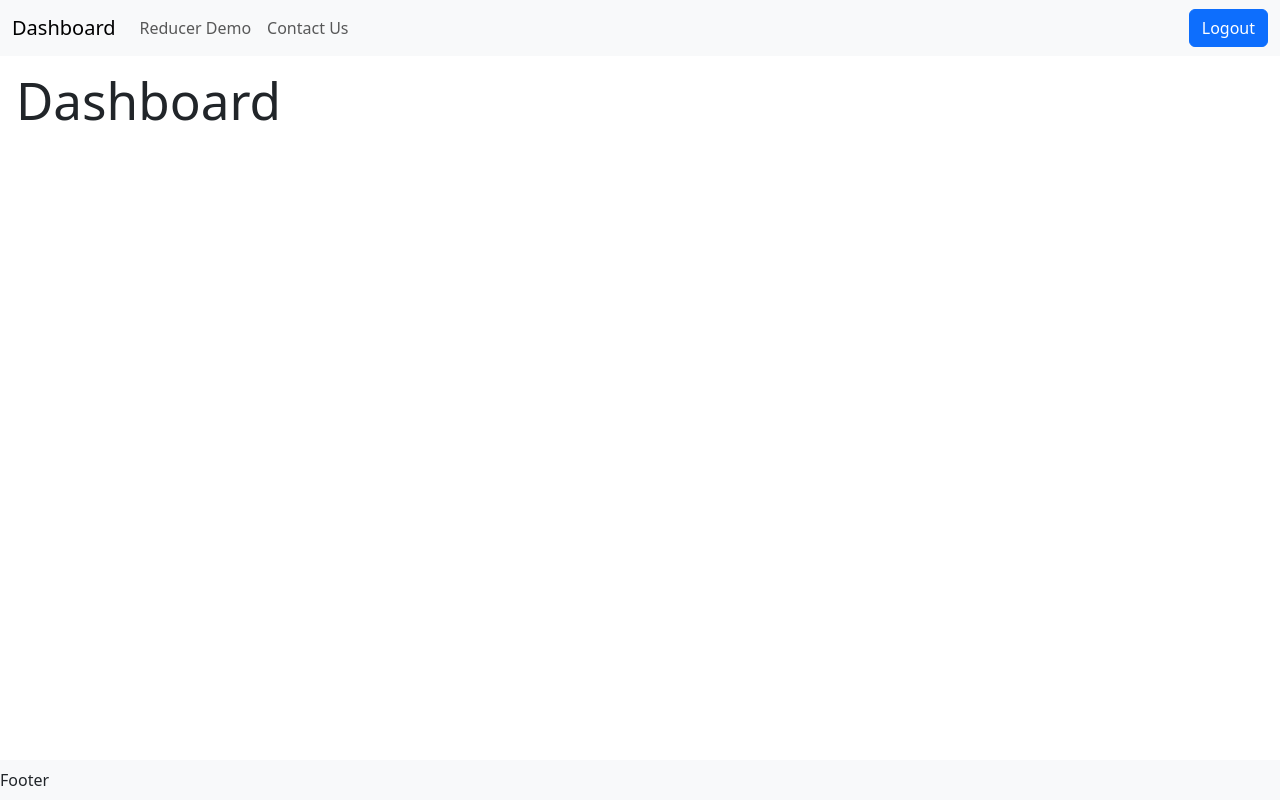
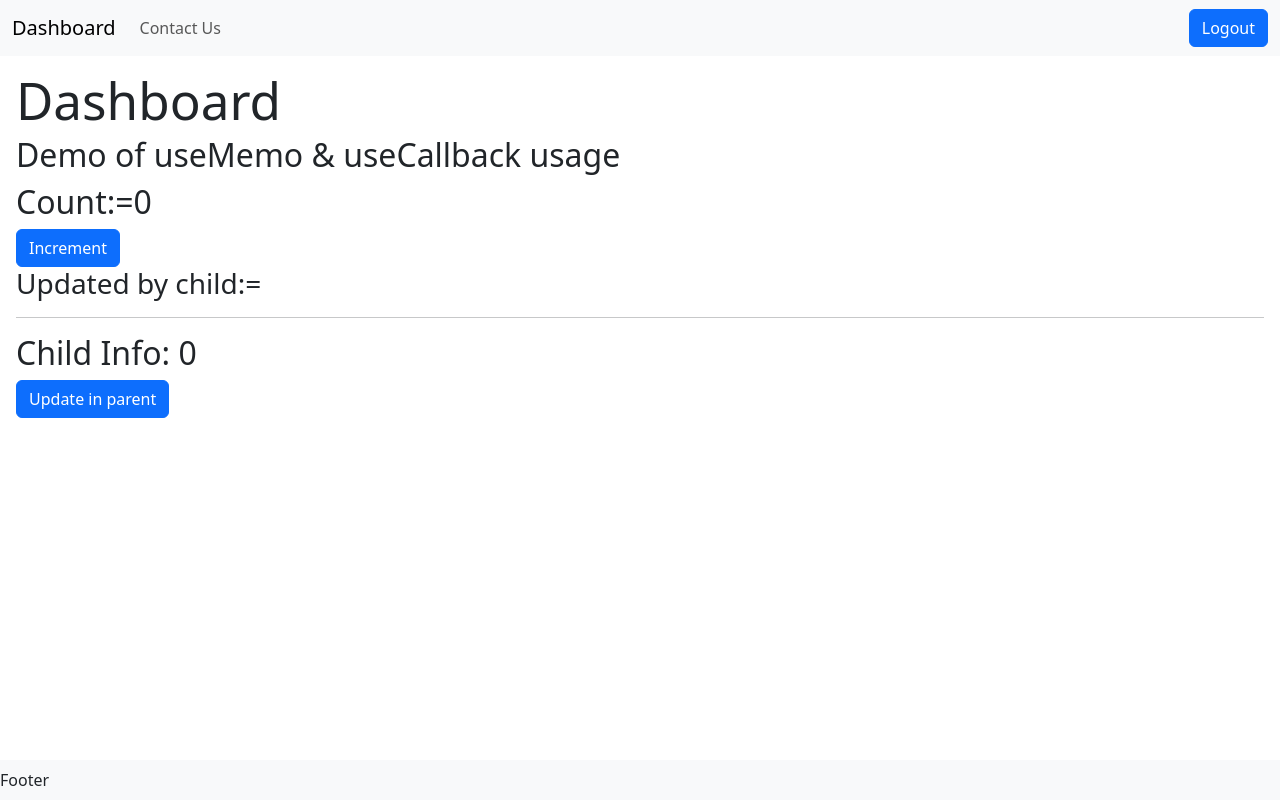
Before and after one commit to manoj30dec/react-evolution, a React (Vite) app: page /dashboard in a window 1280 px wide. Built offline with nearby package versions, Linux system fonts and the light colour scheme; sample sign-in values are in the browser's storage.

Commit message:
useMemo, useCallback demo

```diff
--- a/src/component/primeheader/Primeheader.jsx
+++ b/src/component/primeheader/Primeheader.jsx
@@ -15,12 +15,8 @@ const Primeheader = () => {
                     <div className="collapse navbar-collapse" id="navbarSupportedContent">
                         <ul className="navbar-nav me-auto mb-2 mb-lg-0">
                             <li className="nav-item">
-                                <Link className="nav-link" aria-disabled="true">Reducer Demo</Link>
-                            </li>
-                            <li className="nav-item">
                                 <Link to={'/contact-us'} className="nav-link" >Contact Us</Link>
                             </li>
-
                         </ul>
                         <div className="d-flex" role="search">
                             {/* <input class="form-control me-2" type="search" placeholder="Search" aria-label="Search" /> */}
--- /dev/null
+++ b/src/pages/dashboard/Child.jsx
@@ -0,0 +1,17 @@
+import React from 'react'
+
+const Child = ({ childInfo, updateParent }) => {
+    console.log("Child")
+    return (
+        <>
+            <h2>Child Info: {childInfo}</h2>
+            <div className='mt-2'>
+                <button className='btn btn-primary' onClick={() => updateParent(childInfo * 10)}>Update in parent</button>
+            </div>
+
+        </>
+    )
+}
+
+// export default (Child) //Child will re-render in this case
+export default React.memo(Child) //child will not re render in this case
--- a/src/pages/dashboard/Dashboard.jsx
+++ b/src/pages/dashboard/Dashboard.jsx
@@ -1,7 +1,36 @@
+import { useCallback, useState } from "react"
+import Child from "./Child";
+
 const Dashboard = () => {
+    const [count, setCount] = useState(0);
+    const [listenChild, setListenChild] = useState("")
+    // const [childInfo, setChildInfo] = useState(0)
+    const childInfo = count * 2; //If you can calculate something during render, don’t store it in state.Just compute it directly:
+    const increase = () => {
+        setCount(count + 1)
+    }
+    // const updateParent = (info) => {
+    //     setListenChild(info)
+    // }
+
+    const updateParent = useCallback((info) => {
+        setListenChild(info);
+    }, []);
+    // useEffect(() => {
+    //     setChildInfo(count * 2)
+    // }, [count])
+    console.log("Parent")
     return (
         <>
             <h1>Dashboard</h1>
+            <h2>Demo of useMemo & useCallback usage</h2>
+            <h2>Count:={count}</h2>
+            <button className="btn btn-primary" onClick={increase}>Increment</button><br />
+            <h3>Updated by child:= {listenChild}</h3>
+            <hr />
+            {/* <Child /> */}
+            <Child childInfo={childInfo} updateParent={updateParent} />
+
         </>
     )
 }
```
